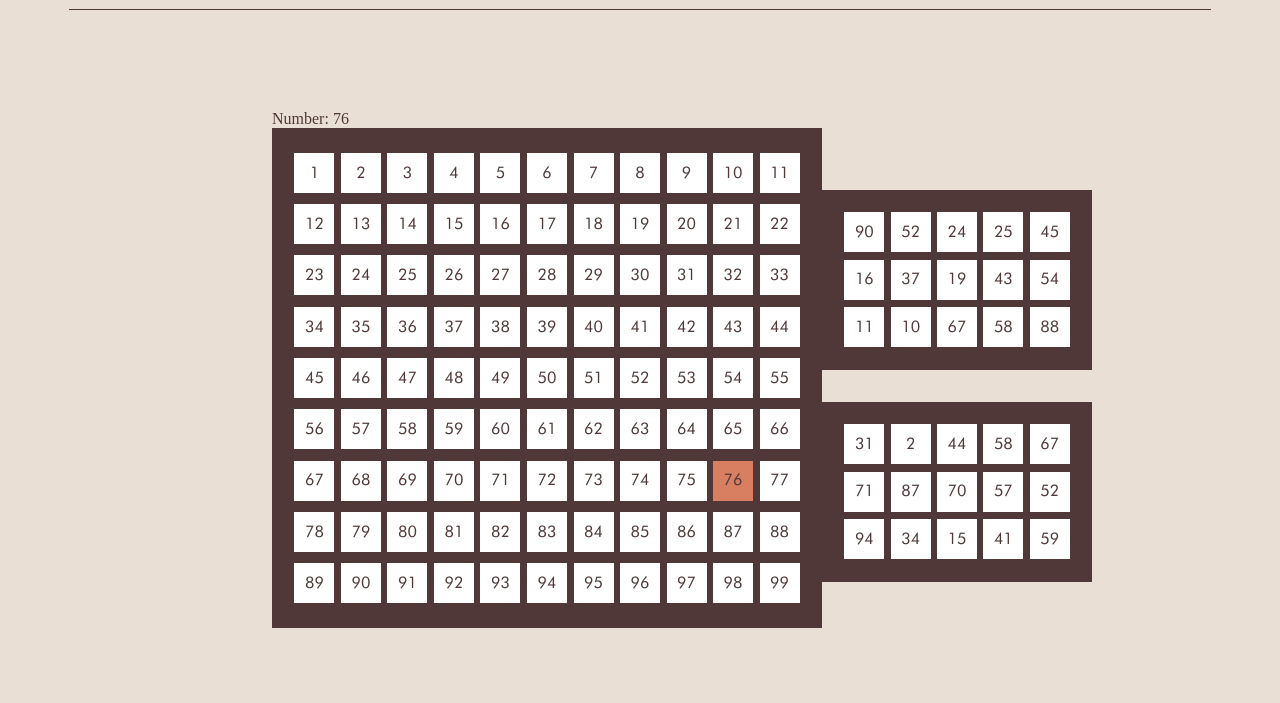
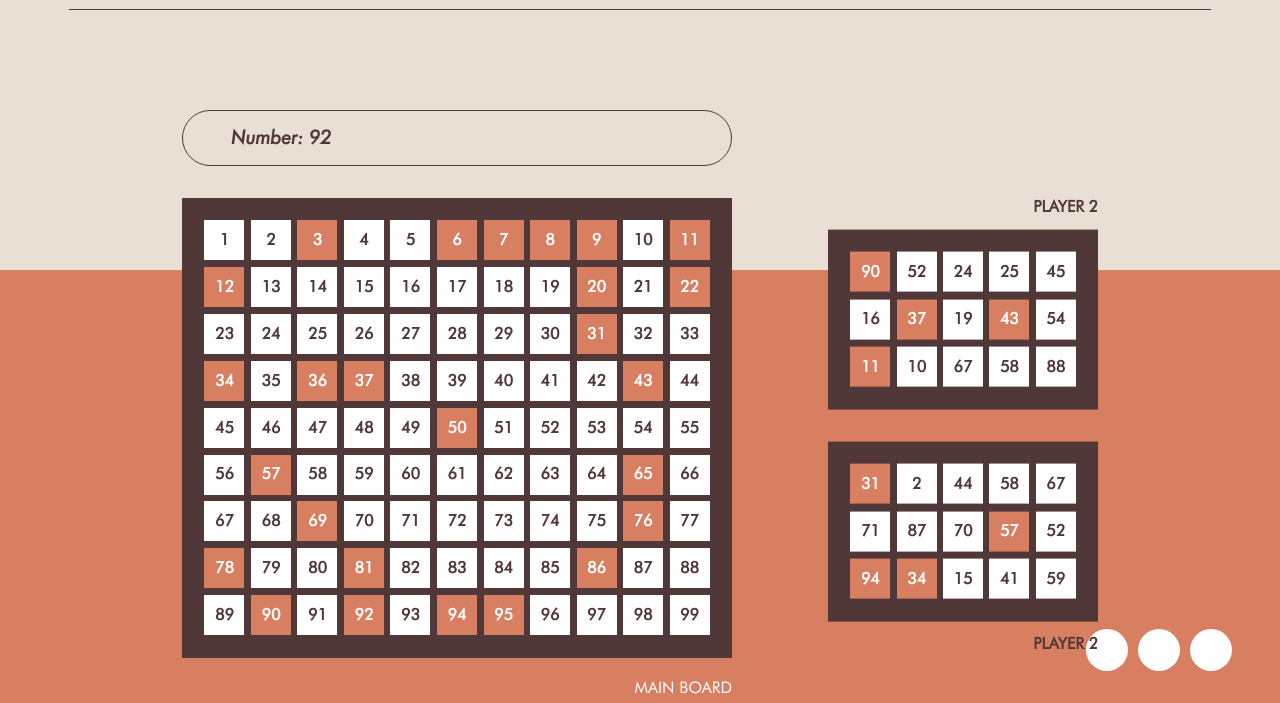
Before and after one commit to elisadiazart/Bingo, a website built with Vite: page src/index.html in a window 1280 px wide. Shown: the part 101-804 px from the top of the page. Built offline with nearby package versions, Linux system fonts and the light colour scheme; some packages are replaced by stand-ins of ours.

Commit message:
17.03.23

```diff
--- a/src/index.html
+++ b/src/index.html
@@ -72,7 +72,7 @@
         </div>
         <div class="bingo__players-boards">
           <div id="player1" class="bingo__player-board"></div>
-          <div id="player2" class="bingo__player-board"></div>
+          <div id="player2" class="bingo__player-board bingo__player-board--2"></div>
         </div>
       </div>
     </main>
--- a/src/js/index.js
+++ b/src/js/index.js
@@ -19,6 +19,9 @@ let numbersRandomCard2 = Array(99)
     .fill()
     .map((_, index) => index +1);
 
+let winner = false;
+let timeoutId;
+
 
 
 
@@ -31,23 +34,33 @@ const extractRandomNumber= array => {
 
 const paintNumberPlayersBoard = (numberSelected) => {
     const player1Numbers = ([...player1.children]);
+    const player2Numbers = ([...player2.children]);
+    console.log(numberSelected);
     player1Numbers.forEach(number => {
-        if(number.textContent === numberSelected)
-        console.log(`El numero seleccionado es ${number}`);
-    })
+        if(Number(number.textContent) === numberSelected){
+            number.classList.add('number--selected')
+        }}
+    );
+    player2Numbers.forEach(number => {
+        if(Number(number.textContent) === numberSelected){
+            number.classList.add('number--selected')
+        }}
+    )
 }
+
+
+
 
 
 const paintNumbersMainBoard = () => {
     const numbers =(mainBoard.children);
     let numberRandom = extractRandomNumber(numberToPlay)
     numbers[numberRandom].classList.add('number--selected');
-    console.log(numberRandom + 1);
     paintNumberPlayersBoard(numberRandom + 1)
     currentNumber.textContent = `Number: ${numberRandom + 1}`
 }
 
-paintNumbersMainBoard()
+
 
 
 
@@ -67,4 +80,15 @@ const paintPlayersBoards = (board, array) => {
 
 paintPlayersBoards(player1, numbersRandomCard1)
 paintPlayersBoards(player2, numbersRandomCard2)
-paintNumberPlayersBoard()
+
+
+
+const extractNumberEvery2Seconds = () => {
+    clearTimeout(timeoutId);
+        paintNumbersMainBoard()
+        paintNumberPlayersBoard()
+
+      timeoutId = setTimeout(extractNumberEvery2Seconds, 200);
+    }
+
+extractNumberEvery2Seconds()
--- a/src/scss/blocks/body.scss
+++ b/src/scss/blocks/body.scss
@@ -1,7 +1,35 @@
+*{
+    margin: 0;
+    box-sizing: border-box;
+}
+
 html {
 }
 body {
+    background-color: #EADFD5;
+    color: #503838;
+    position: relative;
+    height: 96.8vh;
 
-background-color: #EADFD5;
-color: #503838;
+    &::after{
+        content: '';
+        position: absolute;
+        width: 100vw;
+        height: 56%;
+        background-color:  #D87E61;
+        bottom: 0;
+        z-index: -1;
+    }
+
+    &::before{
+        content: '';
+        position: absolute;
+        width: 42px;
+        height: 42px;
+        background-color: white;
+        bottom: 2rem;
+        right: 3rem;
+        border-radius: 50%;
+        box-shadow: -3.25rem 0rem  white, -6.5rem 0rem  white;
+    }
 }
--- a/src/scss/blocks/header.scss
+++ b/src/scss/blocks/header.scss
@@ -27,7 +27,7 @@
     text-transform: uppercase;
     font-family: 'Ade', sans-serif;
     letter-spacing: .1rem;
-    font-weight: 100;
+    font-weight: 500;
     margin-left: 32px;
 }
 
@@ -37,6 +37,7 @@
     padding: 14px 48px ;
     border-radius: 55px;
     font-family: 'Futura Italic';
+    font-weight: 600;
     text-transform: uppercase;
     margin-right: 32px;
 }
--- a/src/scss/blocks/main.scss
+++ b/src/scss/blocks/main.scss
@@ -1,26 +1,38 @@
 .main{
     margin-top: 100px;
-    margin-left: 17rem;
-    margin-right: 25%;
 }
 
 .bingo{
     display: flex;
-    justify-content: space-between;
+    gap: 6rem;
+    justify-content: center;
+    align-items: center;
     &__main-board{
         width: 550px;
-        height: 500px;
+        height: 460px;
         background-color: #503838;
         display: grid;
         grid-template-columns: repeat(11, 1fr);
         padding: 1.2rem;
+        position: relative;
+
+        &::after{
+            content: 'MAIN BOARD';
+            position: absolute;
+            color: white;
+            font-weight: 500;
+            font-family: 'Futura', sans-serif;
+            bottom: -2.5rem;
+            right: 0;
+            font-size: 1rem;
+        }
     }
 
     &__players-boards{
         display: flex;
         flex-direction: column;
         gap: 2rem;
-        margin-top: 5rem;
+        transform: translateY(2.6rem);
     }
 
     &__player-board{
@@ -31,6 +43,36 @@
         display: grid;
         grid-template-columns: repeat(5, 1fr);
         grid-template-rows: repeat(3, 1fr);
+        position: relative;
+        &::after{
+            top:-2rem;
+            content: 'PLAYER 2';
+            position: absolute;
+            color: #503838;
+            font-family: 'Futura', sans-serif;
+            font-weight: 600;
+            right: 0;
+        }
+
+    }
+
+    &__player-board--2{
+        &::after{
+            top: auto;
+            bottom: -2rem;
+            right: 0;
+            font-size: 1rem;
+        }
+    }
+
+    &__current-number{
+        padding: 16px 48px;
+        font-family: 'Futura Italic';
+        font-weight: 600;
+        font-size: 1.2rem;
+        border: 1px solid #503838;
+        border-radius: 55px;
+        margin-bottom: 2rem;
     }
 }
 
@@ -38,6 +80,7 @@
     font-family: 'Futura', sans-serif;
     background-color: white;
     margin: auto;
+    font-weight: 600;
     text-align: center;
     display: flex;
     align-items: center;
@@ -48,4 +91,5 @@
 
 .number--selected{
     background-color: #D87E61;
+    color: white;
 }
```
